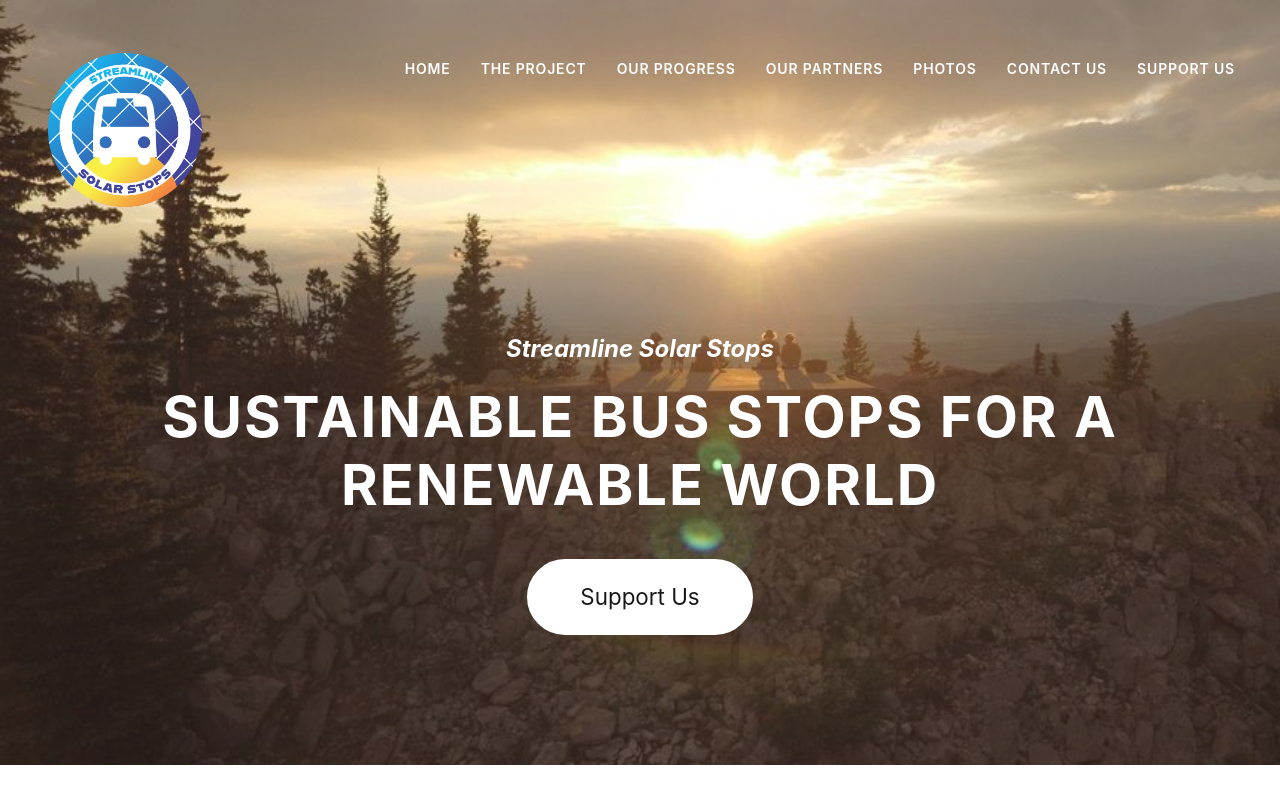
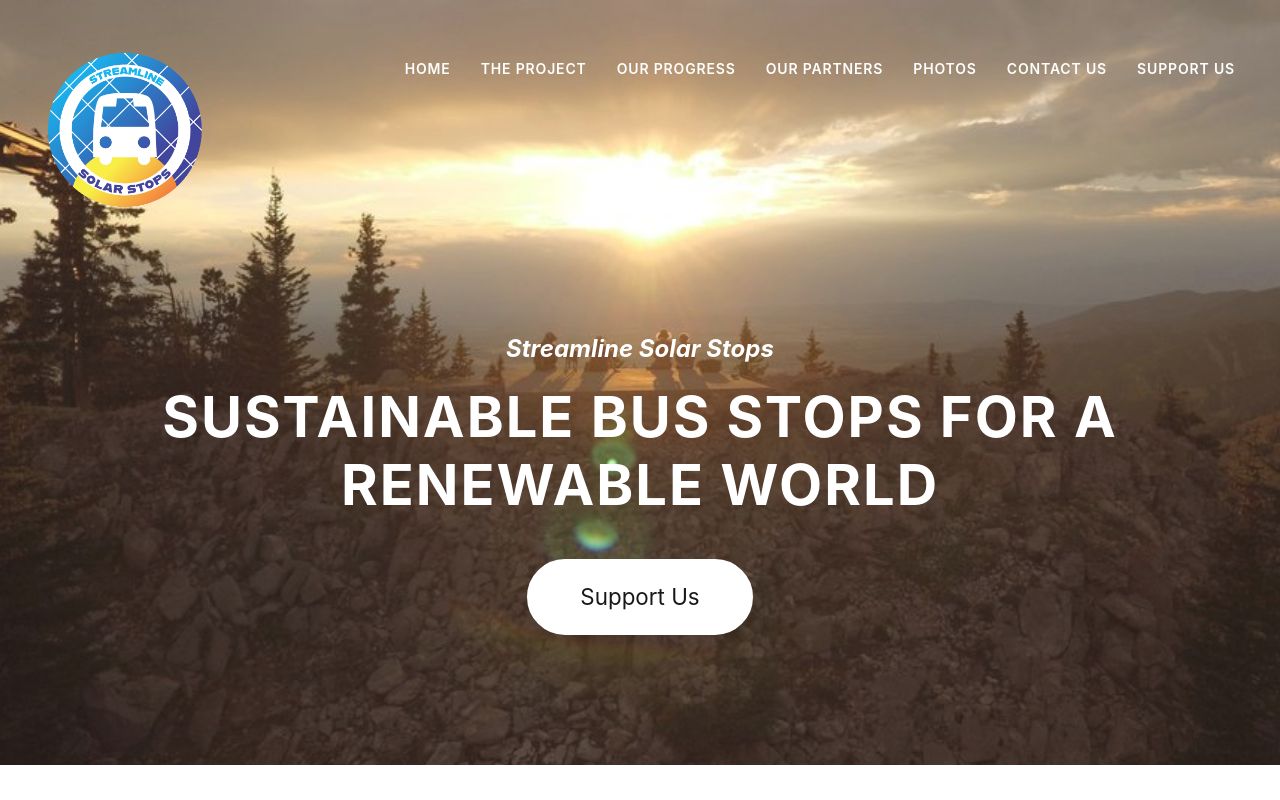
Before and after one commit to streamline-solar/streamline-solar-project, a React (Create React App) app: page / in a window 1280 px wide. Shown: the top 800 px of the page. Built offline with nearby package versions, Linux system fonts and the light colour scheme.

Commit message:
added parallax functionality for page banners

```diff
--- a/src/components/Home.js
+++ b/src/components/Home.js
@@ -14,6 +14,7 @@ class Home extends Component {
     return (
       <div className="main-page-wrapper">
         <div className="home-top-page-wrapper">
+          <div className="home-top-page-background">
           <header className="header-wrapper">
             <div className="header-content FlexColCenter">
               <div className="logo-wrapper">
@@ -55,6 +56,7 @@ class Home extends Component {
               </div>
             </div>
           </section>
+          </div>
         </div>
 
         <div className="main-body-wrapper">
--- a/src/components/TheProject.js
+++ b/src/components/TheProject.js
@@ -10,6 +10,7 @@ class Project extends Component {
     return (
       <div className="main-page-wrapper">
         <div className="project-top-page-wrapper">
+          <div className="project-top-page-background">
           <header className="header-wrapper">
             <div className="header-content FlexColCenter">
               <div className="logo-wrapper">
@@ -43,6 +44,7 @@ class Project extends Component {
               </div>
             </div>
           </section>
+          </div>
         </div>
 
         <div className="main-body-wrapper">
--- a/src/styles/index.scss
+++ b/src/styles/index.scss
@@ -178,14 +178,15 @@ code {
   margin-top: 30px;
 }
 
-.home-top-page-wrapper {
-  background: url("./../images/streamline-home-image.jpg") !important;
-  background-size: cover !important;
+.home-top-page-background {
+  background: url("./../images/streamline-home-image.jpg");
+  background-size: cover;
   background-position: center;
   width: auto;
   height: auto;
   opacity: 0.9;
   background-color: transparent;
+  background-attachment: fixed;
 }
 
 .vision-wrapper {
--- a/src/styles/project.scss
+++ b/src/styles/project.scss
@@ -1,13 +1,15 @@
 @import "colors";
 
-.project-top-page-wrapper {
-  background: url("./../images/project-home-image.jpg") !important;
-  background-position: center !important;
-  width: auto;
-  height: -webkit-fill-available !important;
+.project-top-page-background {
+  background: url("./../images/project-home-image.jpg");
+  background-position: center;
+  width: 100%;
+  height: -webkit-fill-available;
   opacity: 0.9;
   background-color: transparent;
-  background-size: cover !important;
+  background-size: cover;
+  //position: fixed;
+  background-attachment: fixed;
 }
 
 
```
